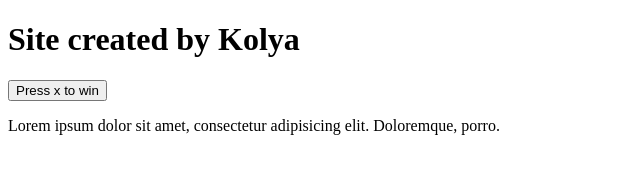
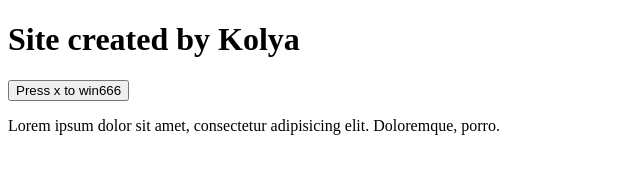
Before and after one commit to iDead/three-devs111, a plain HTML site: page index.html in a window 1280 px wide. Shown: the full height of the page, 0-640 px from the left. Drawn offline with Linux system fonts and the light colour scheme.

Commit message:
aliluyah

```diff
--- a/index.html
+++ b/index.html
@@ -8,7 +8,7 @@
   </head>
   <body>
     <h1>Site created by Kolya</h1>
-    <button>Press x to win</button>
+    <button>Press x to win666</button>
     <p>Lorem ipsum dolor sit amet, consectetur adipisicing elit. Doloremque, porro.</p>
   </body>
 </html>
```
